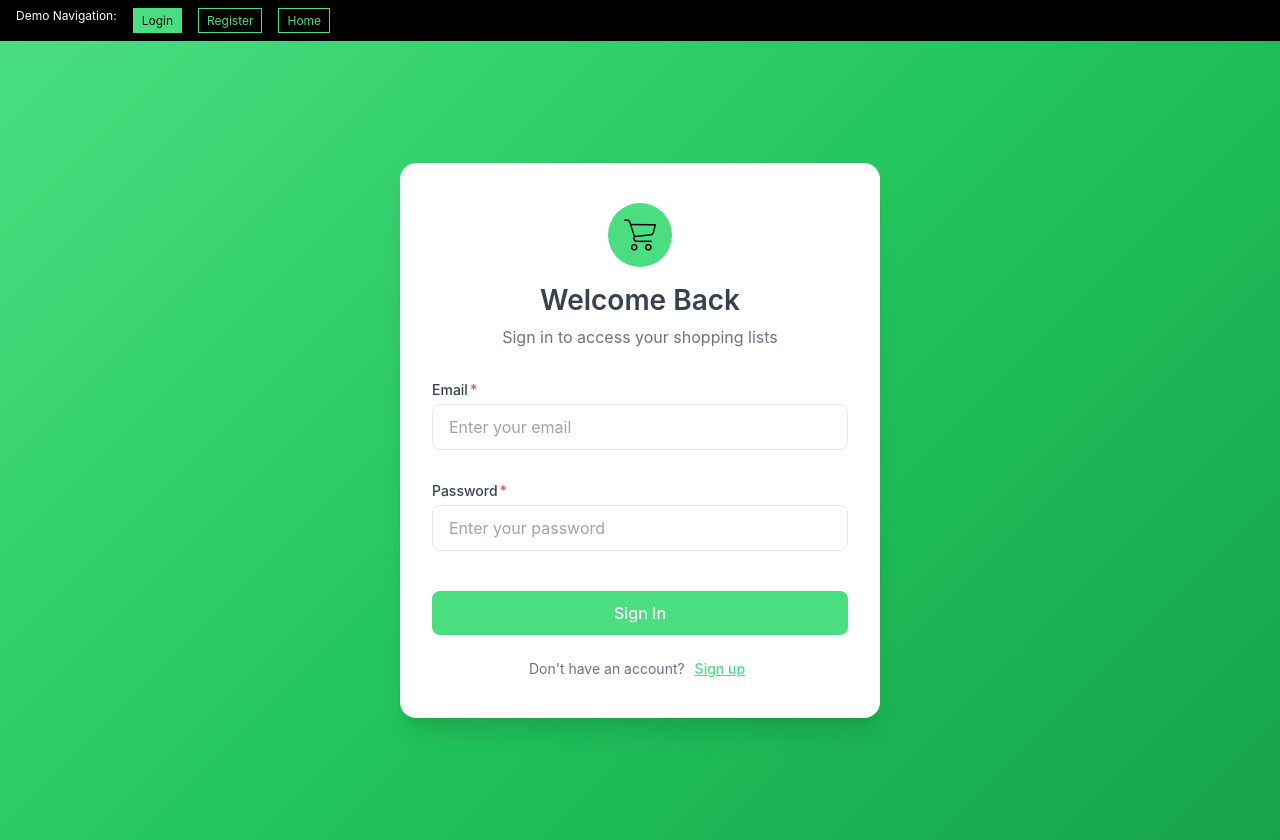
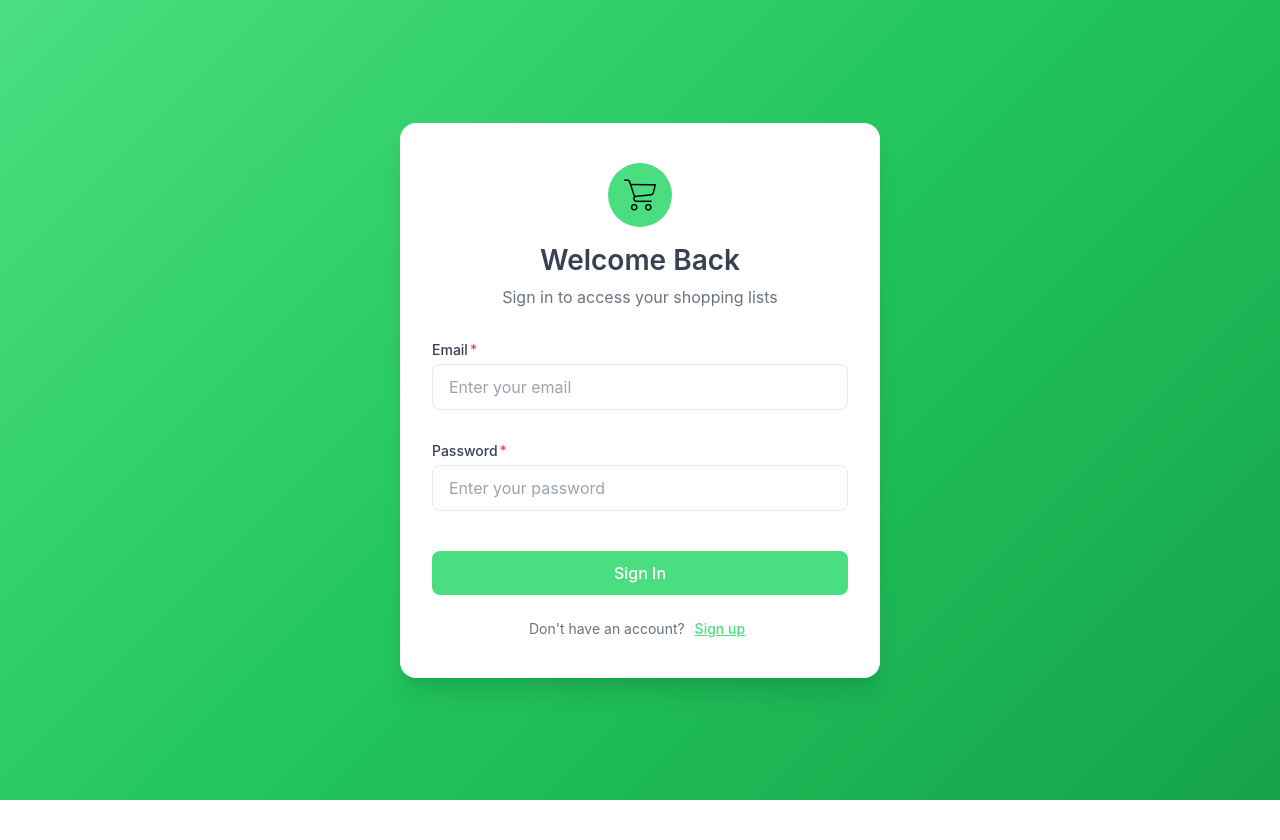
Before and after one commit to Jose-IDO/shopping-list-app, a React (Vite) app: page /login in a window 1280 px wide. After the commit the page ends 800 px from the top, so only its background shows below. Built offline with nearby package versions, Linux system fonts and the light colour scheme.

Commit message:
active routing and protected routing implemented

```diff
--- a/src/App.tsx
+++ b/src/App.tsx
@@ -1,95 +1,66 @@
-import React, { useState } from 'react';
+import React from 'react';
+import { BrowserRouter as Router, Routes, Route, Navigate } from 'react-router-dom';
 import LoginPage from './Pages/LoginPage';
 import RegistrationPage from './Pages/RegistrationPage';
 import HomePage from './Pages/HomePage';
+import ProfilePage from './Pages/ProfilePage';
+import ProtectedRoute from './components/ProtectedRoute/ProtectedRoute';
 import './App.css';
 
-type PageType = 'login' | 'register' | 'home';
+const App: React.FC = () => {
 
-const App: React.FC = () => {
-  const [currentPage, setCurrentPage] = useState<PageType>('login');
-
-
-  const navigateTo = (page: PageType) => {
-    setCurrentPage(page);
-  };
-
-  const renderPage = () => {
-    switch (currentPage) {
-      case 'login':
-        return <LoginPage />;
-      case 'register':
-        return <RegistrationPage />;
-      case 'home':
-        return <HomePage />;
-      default:
-        return <LoginPage />;
-    }
-  };
+  const isAuthenticated = false;
 
   return (
-    <div className="App">
+    <Router>
+      <div className="App">
+        <Routes>
+          {}
+          <Route
+            path="/login"
+            element={
+              isAuthenticated ? <Navigate to="/home" replace /> : <LoginPage />
+            }
+          />
+          <Route
+            path="/register"
+            element={
+              isAuthenticated ? <Navigate to="/home" replace /> : <RegistrationPage />
+            }
+          />
 
-      <div style={{
-        position: 'fixed',
-        top: 0,
-        left: 0,
-        right: 0,
-        background: '#000',
-        color: '#fff',
-        padding: '8px 16px',
-        zIndex: 9999,
-        fontSize: '12px',
-        display: 'flex',
-        gap: '16px'
-      }}>
-        <span>Demo Navigation:</span>
-        <button
-          onClick={() => navigateTo('login')}
-          style={{
-            background: currentPage === 'login' ? '#4ade80' : 'transparent',
-            border: '1px solid #4ade80',
-            color: currentPage === 'login' ? '#000' : '#4ade80',
-            padding: '4px 8px',
-            fontSize: '12px',
-            cursor: 'pointer'
-          }}
-        >
-          Login
-        </button>
-        <button
-          onClick={() => navigateTo('register')}
-          style={{
-            background: currentPage === 'register' ? '#4ade80' : 'transparent',
-            border: '1px solid #4ade80',
-            color: currentPage === 'register' ? '#000' : '#4ade80',
-            padding: '4px 8px',
-            fontSize: '12px',
-            cursor: 'pointer'
-          }}
-        >
-          Register
-        </button>
-        <button
-          onClick={() => navigateTo('home')}
-          style={{
-            background: currentPage === 'home' ? '#4ade80' : 'transparent',
-            border: '1px solid #4ade80',
-            color: currentPage === 'home' ? '#000' : '#4ade80',
-            padding: '4px 8px',
-            fontSize: '12px',
-            cursor: 'pointer'
-          }}
-        >
-          Home
-        </button>
+          {}
+          <Route
+            path="/home"
+            element={
+              <ProtectedRoute isAuthenticated={isAuthenticated}>
+                <HomePage />
+              </ProtectedRoute>
+            }
+          />
+          <Route
+            path="/profile"
+            element={
+              <ProtectedRoute isAuthenticated={isAuthenticated}>
+                <ProfilePage />
+              </ProtectedRoute>
+            }
+          />
+
+          {}
+          <Route
+            path="/"
+            element={<Navigate to={isAuthenticated ? "/home" : "/login"} replace />}
+          />
+
+          {}
+          <Route
+            path="*"
+            element={<Navigate to={isAuthenticated ? "/home" : "/login"} replace />}
+          />
+        </Routes>
       </div>
-
-
-      <div style={{ marginTop: '40px' }}>
-        {renderPage()}
-      </div>
-    </div>
+    </Router>
   );
 };
 
--- a/src/components/Header/Header.module.css
+++ b/src/components/Header/Header.module.css
@@ -1,4 +1,3 @@
-
 :root {
   --primary-green: #4ade80;
   --text-white: #ffffff;
@@ -62,10 +61,17 @@
   color: var(--text-gray);
   font-weight: 500;
   transition: color 0.2s ease;
+  padding: 8px 12px;
+  border-radius: 6px;
 }
 
 .navLink:hover {
   color: var(--primary-green);
+}
+
+.navLink.active {
+  color: var(--primary-green);
+  background-color: rgba(74, 222, 128, 0.1);
 }
 
 .userGreeting {
--- a/src/components/Header/Header.tsx
+++ b/src/components/Header/Header.tsx
@@ -1,4 +1,5 @@
 import React from 'react';
+import { Link, useLocation } from 'react-router-dom';
 import styles from './Header.module.css';
 import cartIcon from '../../assets/shopping-cart.png';
 import homeIcon from '../../assets/house.png';
@@ -10,6 +11,8 @@ interface HeaderProps {
 }
 
 const Header: React.FC<HeaderProps> = ({ userName, showNavigation = false }) => {
+  const location = useLocation();
+
   return (
     <header className={styles.header}>
       <div className={styles.container}>
@@ -22,14 +25,20 @@ const Header: React.FC<HeaderProps> = ({ userName, showNavigation = false }) =>
 
         {showNavigation && (
           <nav className={styles.navigation}>
-            <a href="#" className={styles.navLink}>
+            <Link
+              to="/home"
+              className={`${styles.navLink} ${location.pathname === '/home' ? styles.active : ''}`}
+            >
               <img src={homeIcon} alt="Home" width="20" height="20" />
               Home
-            </a>
-            <a href="#" className={styles.navLink}>
+            </Link>
+            <Link
+              to="/profile"
+              className={`${styles.navLink} ${location.pathname === '/profile' ? styles.active : ''}`}
+            >
               <img src={userIcon} alt="Profile" width="20" height="20" />
               Profile
-            </a>
+            </Link>
           </nav>
         )}
 
--- /dev/null
+++ b/src/components/ProtectedRoute/ProtectedRoute.tsx
@@ -0,0 +1,16 @@
+import React from 'react';
+import { Navigate } from 'react-router-dom';
+
+interface ProtectedRouteProps {
+  isAuthenticated: boolean;
+  children: React.ReactNode;
+}
+
+const ProtectedRoute: React.FC<ProtectedRouteProps> = ({
+  isAuthenticated,
+  children
+}) => {
+  return isAuthenticated ? <>{children}</> : <Navigate to="/login" replace />;
+};
+
+export default ProtectedRoute;
```
Also changed, not shown: src/Pages/ProfilePage.tsx (+4 -7 lines).
